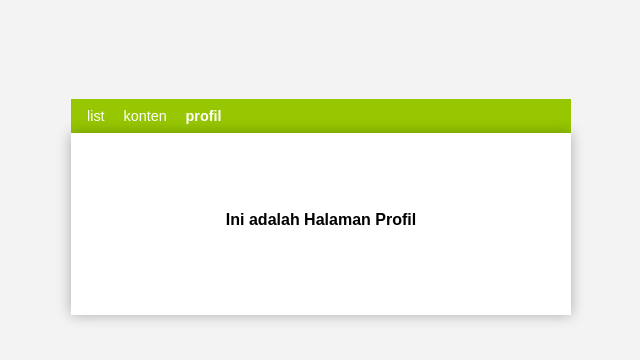
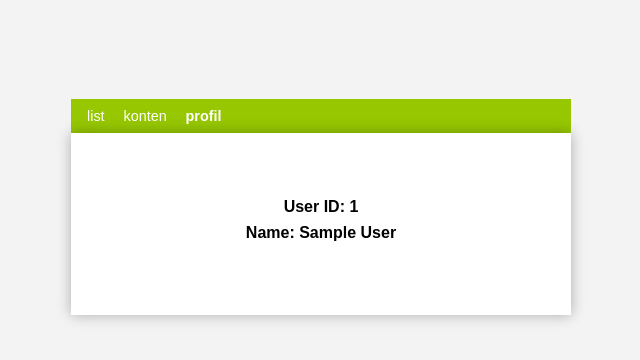
Before and after one commit to devcopas/session, a PHP site: page /profil.php?user_id=1 in a window 1280 px wide. Shown: the part 193-553 px from the top of the page, without its empty margins (319-959 px from the left). Run offline with PHP 8.4, Linux system fonts and the light colour scheme; tables that the repository leaves empty or names only in its code hold one stand-in row (values such as "Sample post").

Commit message:
autentikasi salah

```diff
--- a/autentikasi-salah-id-url/profil.php
+++ b/autentikasi-salah-id-url/profil.php
@@ -1,3 +1,17 @@
+<?php
+include 'connection.php';
+
+$user_id 		= $_GET['user_id'];
+
+$pdo				= $db->prepare('SELECT * FROM user WHERE id=:user_id');
+$data['user_id']	= $user_id;
+					  $pdo->execute($data);
+
+$user				= $pdo->fetch(PDO::FETCH_ASSOC);
+
+?>
+
+
 <html>
     <head>
         <title>Autentikasi - List</title>
@@ -14,7 +28,9 @@
 
             <div class="content">
 				<?php if(isset($_GET['user_id'])) : ?>
-					<p>Ini adalah Halaman Profil</p>
+					<p>User ID: <?= $user['id']; ?></p>
+					<p>Name: <?= $user['name']; ?></p>
+
 				<?php else: ?>
                 	<p class="danger">Anda tidak dapat mengakses halaman ini</p>
                 	<a href="login.php" class="btn-login">Login</a>
```
